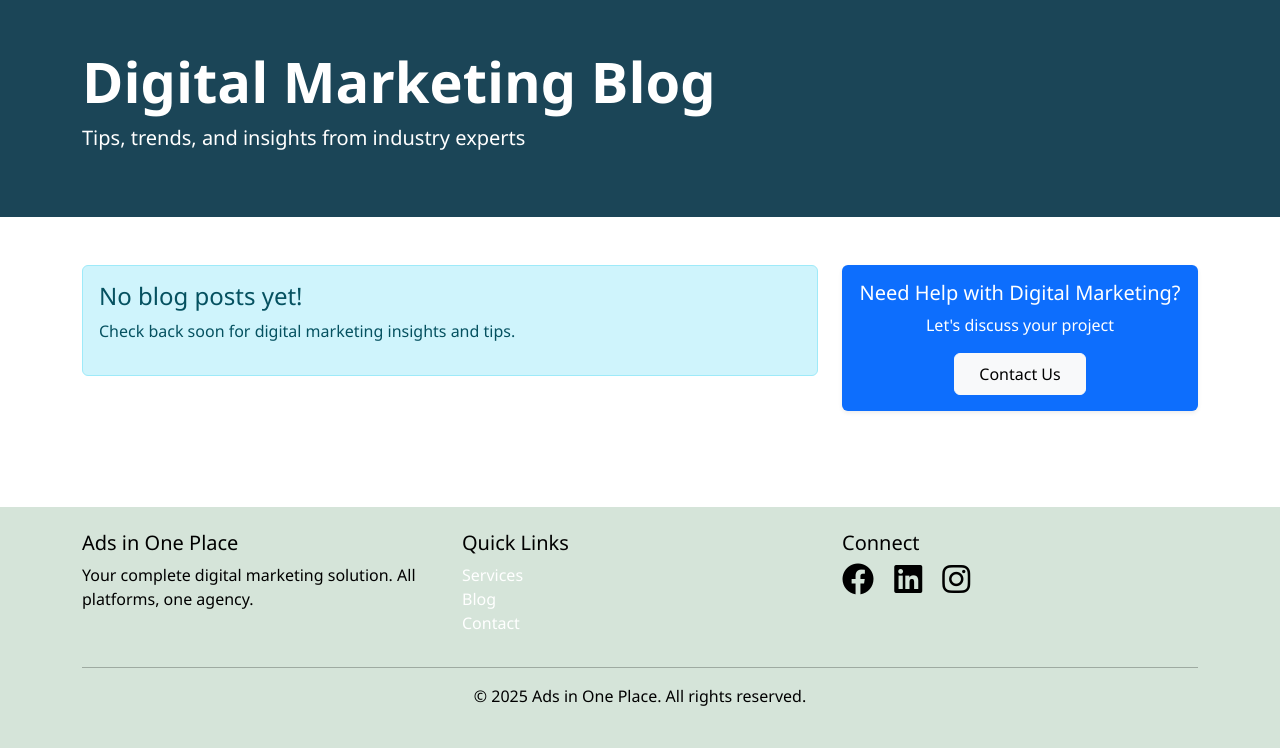
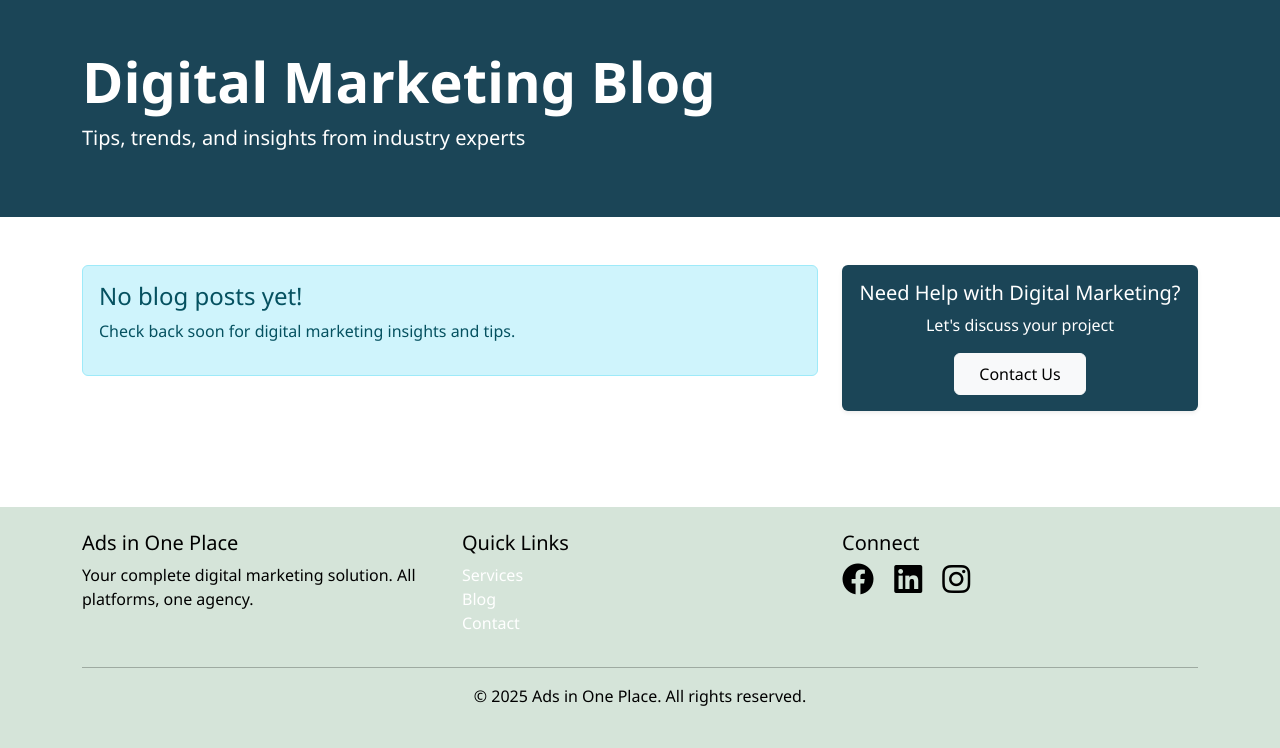
Before and after one commit to Coolbreezeondeez/adsinoneplace-website, a Django app: page /blog/ in a window 1280 px wide. Shown: the part 62-810 px from the top of the page. Run offline with Django 4.2, Linux system fonts and the light colour scheme; data that the repository does not hold is empty.

Commit message:
Changed blog page blue elements to teal

```diff
--- a/templates/blog/post_list.html
+++ b/templates/blog/post_list.html
@@ -32,11 +32,11 @@
                             {% endif %}
                             <div class="card-body">
                                 {% if post.category %}
-                                <span class="badge bg-primary mb-2">{{ post.category.name }}</span>
+                                <span class="badge mb-2" style="background-color: #1b4557;">{{ post.category.name }}</span>
                                 {% endif %}
                                 <h5 class="card-title">{{ post.title }}</h5>
                                 <p class="card-text">{{ post.excerpt }}</p>
-                                <a href="{{ post.get_absolute_url }}" class="btn btn-outline-primary">Read More</a>
+                                <a href="{{ post.get_absolute_url }}" class="btn" style="color: #1b4557; border-color: #1b4557;">Read More</a>
                             </div>
                             <div class="card-footer text-muted small">
                                 <i class="fas fa-calendar me-1"></i>{{ post.published_at|date:"M d, Y" }}
@@ -86,7 +86,7 @@
                 <!-- Categories -->
                 {% if categories %}
                 <div class="card shadow-sm mb-4">
-                    <div class="card-header bg-primary text-white">
+                    <div class="card-header text-white" style="background-color: #1b4557;">
                         <h5 class="mb-0">Categories</h5>
                     </div>
                     <div class="card-body">
@@ -107,7 +107,7 @@
                 {% endif %}
 
                 <!-- Call to Action -->
-                <div class="card shadow-sm bg-primary text-white">
+                <div class="card shadow-sm text-white" style="background-color: #1b4557;">
                     <div class="card-body text-center">
                         <h5>Need Help with Digital Marketing?</h5>
                         <p>Let's discuss your project</p>
```
